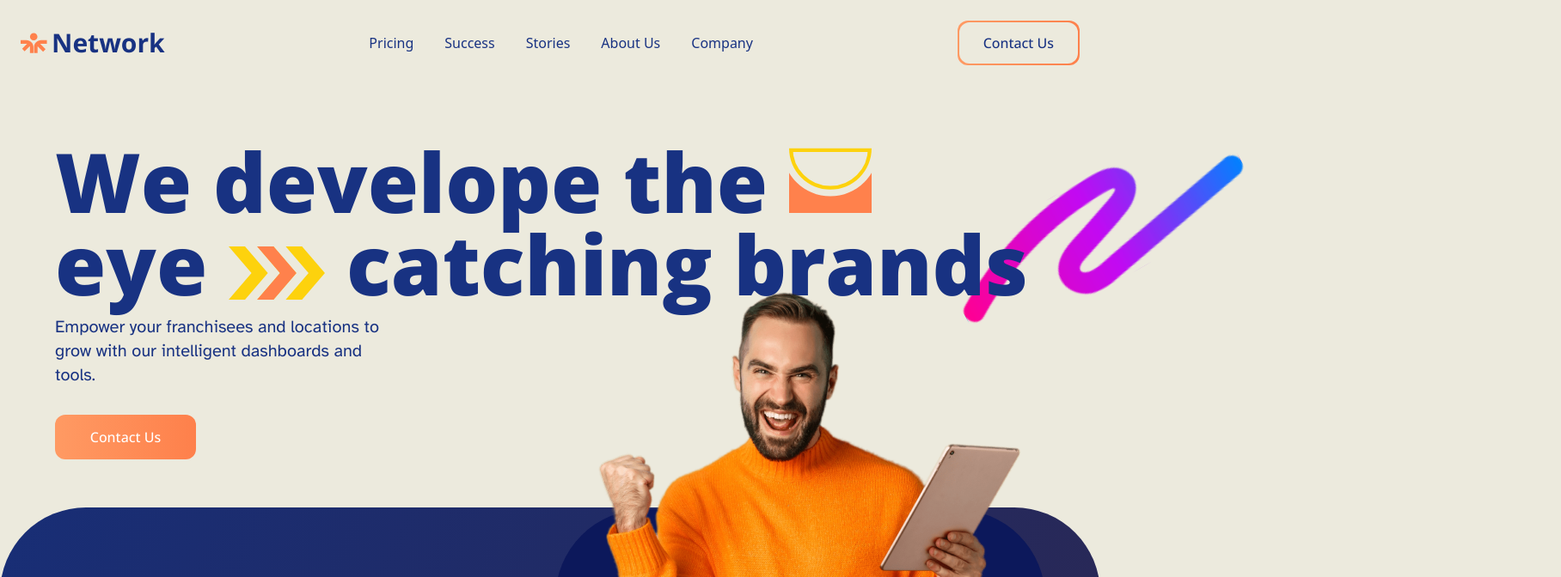
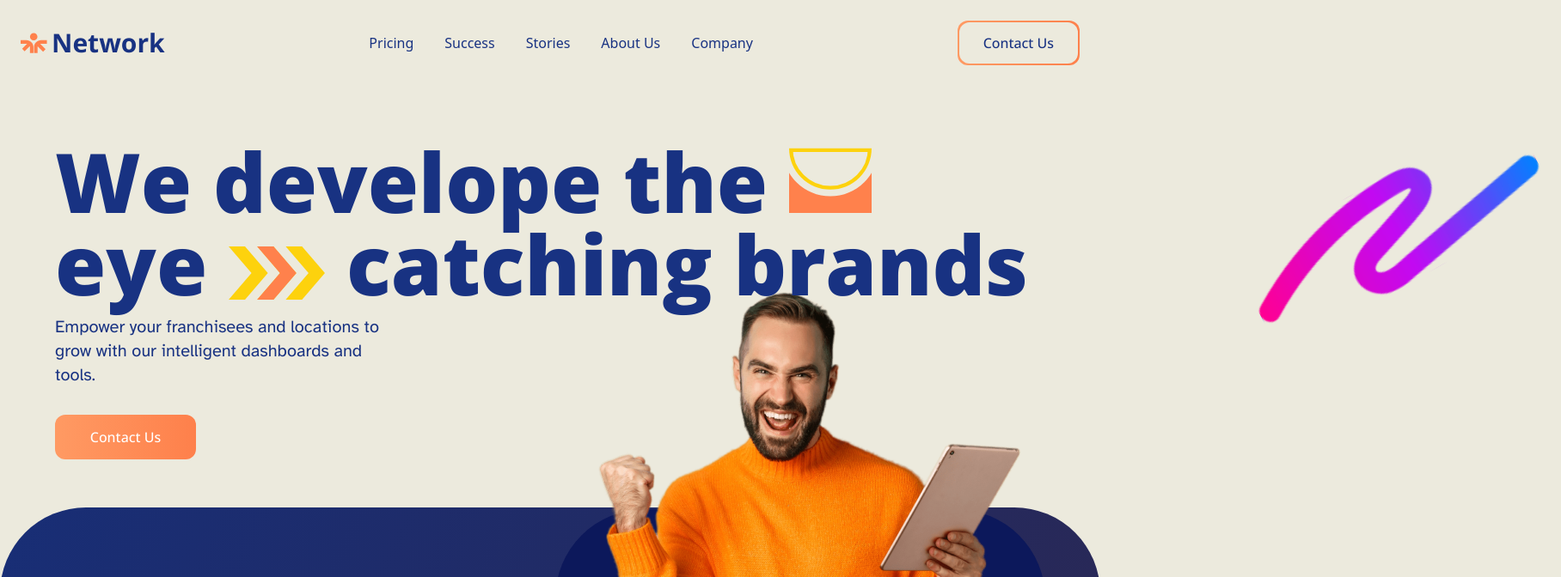
Before and after one commit to Leo-Cata/Network-Agency, a React (Vite) app: page / in a window 1280 px wide. Shown: the top 672 px of the page at 86% size, 1816 px wide, since content can reach past the window. Built offline with nearby package versions, Linux system fonts and the light colour scheme.

Commit message:
overflow fix?

```diff
--- a/src/components/Hero.tsx
+++ b/src/components/Hero.tsx
@@ -4,7 +4,7 @@ import CustomButton from './CustomButton';
 
 const Hero = () => {
   return (
-    <div className="my-6 max-w-7xl">
+    <div className="my-6 max-w-7xl relative">
       {/* hero main title */}
       <div className="z-50 font-openSans text-5xl font-extrabold text-mainBlue md:flex md:justify-end lg:text-8xl">
         <h1 className="block md:inline-block">
@@ -29,7 +29,7 @@ const Hero = () => {
         <img
           src={heroPurple}
           alt="abstract form"
-          className="absolute -right-48 -z-50 hidden w-96 md:block"
+          className="absolute -right-[600px] -z-50 hidden w-96 md:block"
         />
       </div>
       {/* hero main title ends */}
@@ -54,7 +54,7 @@ const Hero = () => {
       <img
         src={heroPurple}
         alt="abstract form"
-        className="absolute -right-8 w-28 md:hidden overflow-x-hidden"
+        className="absolute -right-14 w-28 md:hidden overflow-x-hidden"
       />
     </div>
   );
```
